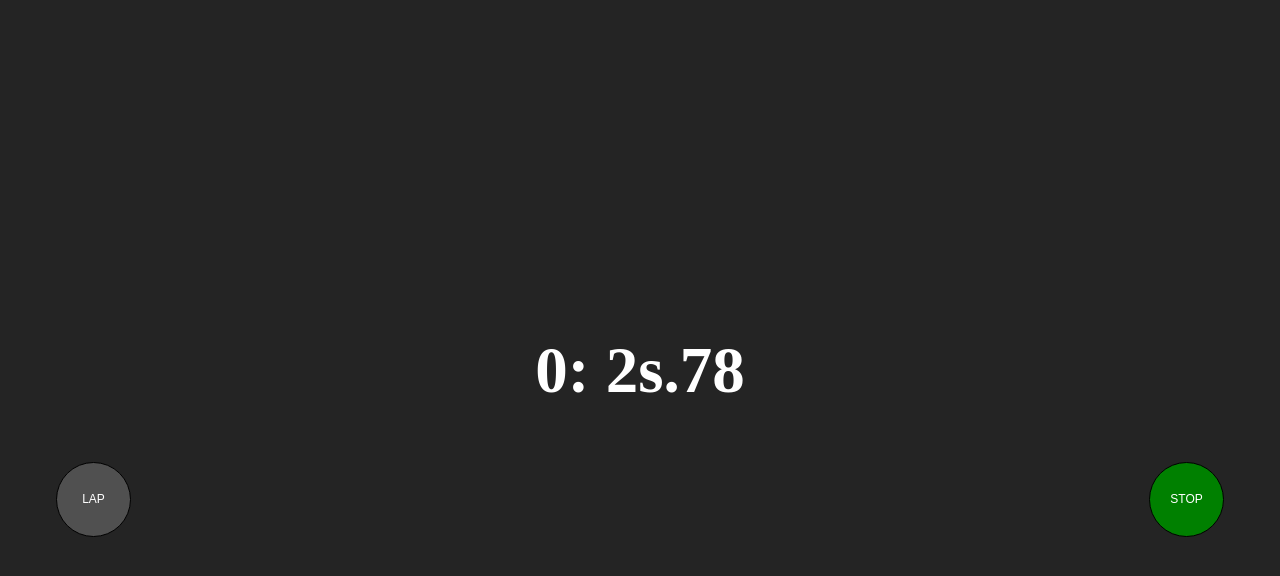
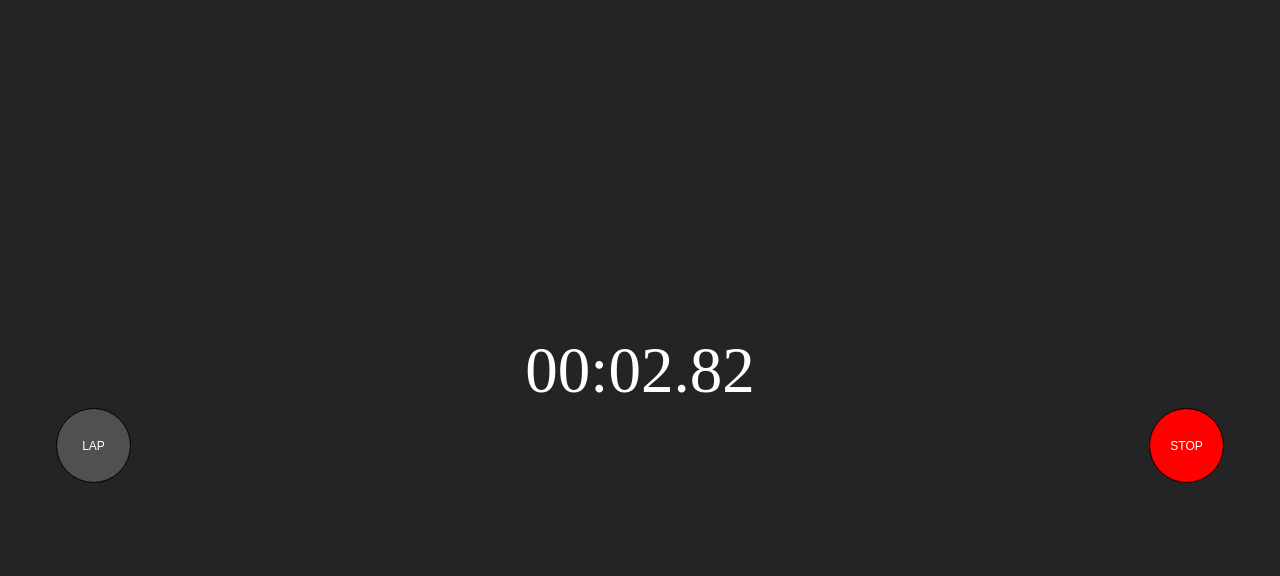
Before and after one commit to dalancox/stop-watch, a plain HTML site: page index.html in a window 1280 px wide. Both pictures are taken after a click on the button "START". Drawn offline with Linux system fonts and the light colour scheme.

Commit message:
improving timer display

```diff
--- a/app.js
+++ b/app.js
@@ -6,9 +6,13 @@ const btn = document.getElementById('start-btn')
 let minute = 0
 let seconds = 0;
 let milliseconds = 0;
+let m = 0
+let s = 0
+let ms = 0
 let nIntervId;
 
-time.innerHTML = `${minute}: ${seconds}.${milliseconds}`
+
+
 
 function checkInterval() {
     if(!nIntervId) {
@@ -18,14 +22,19 @@ function checkInterval() {
 
 function startTimer() {
     milliseconds++
-    if(milliseconds > 100) {
+    if(milliseconds >= 99) {
+        seconds++
         milliseconds = 0
-        seconds++
-    } else if (seconds > 60) {
+    } else if (seconds >= 60) {
+        minute++
         seconds = 0
-        minute++
     }
-    time.innerHTML = `${minute}: ${seconds}s.${milliseconds}`
+
+    m = minute < 10 ? "0" + minute : minute
+    s = seconds < 10 ? "0" + seconds : seconds
+    ms = milliseconds < 10 ? "0" + milliseconds : milliseconds
+
+    time.innerHTML = `${m}:${s}.${ms}`
 }
 
 function stopTimer() {
@@ -33,8 +42,6 @@ function stopTimer() {
 
     nIntervId = null
 }
-
-
 
 btn.addEventListener('click', () => {
     if(btn.innerHTML == 'START') {
--- a/index.html
+++ b/index.html
@@ -10,8 +10,8 @@
 <body>
 
     <div class="center">
-        <div>
-            <h2 id="timer"></h2>
+        <div id="timer">
+            <span id="minute">00:00.00</span>
         </div>
         <div class="buttons">
             <button id="lap-btn">LAP</button>
--- a/styles.css
+++ b/styles.css
@@ -12,8 +12,11 @@ body {
 }
 
 #timer {
+    display: flex;
+    justify-content: center;
     color: white;
     font-size: 65px;
+    width: 100%;
 }
 
 #start-btn {
@@ -44,6 +47,6 @@ body {
     width: 100%;
 }
 
-#btn.active {
+#start-btn.active {
     background-color: red;
 }
```
